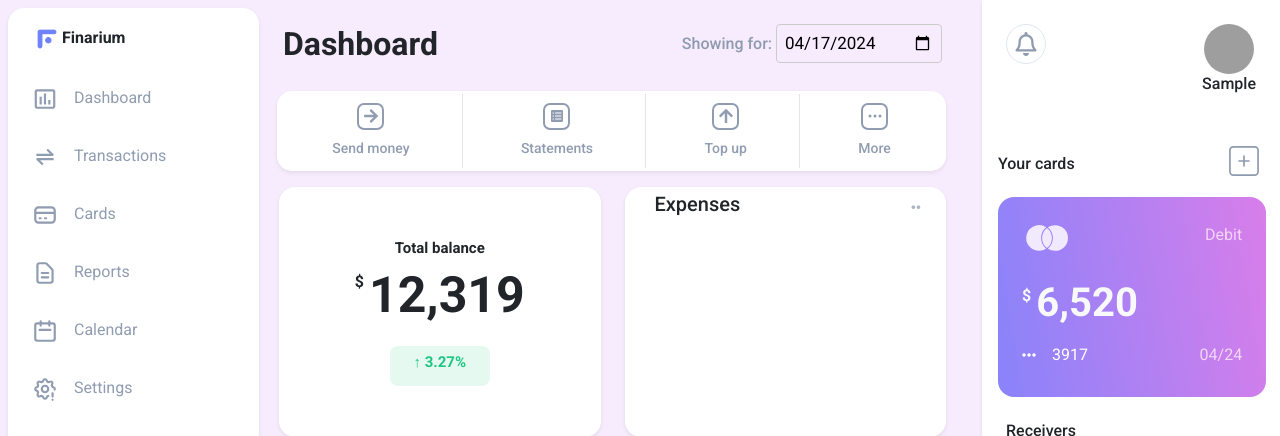
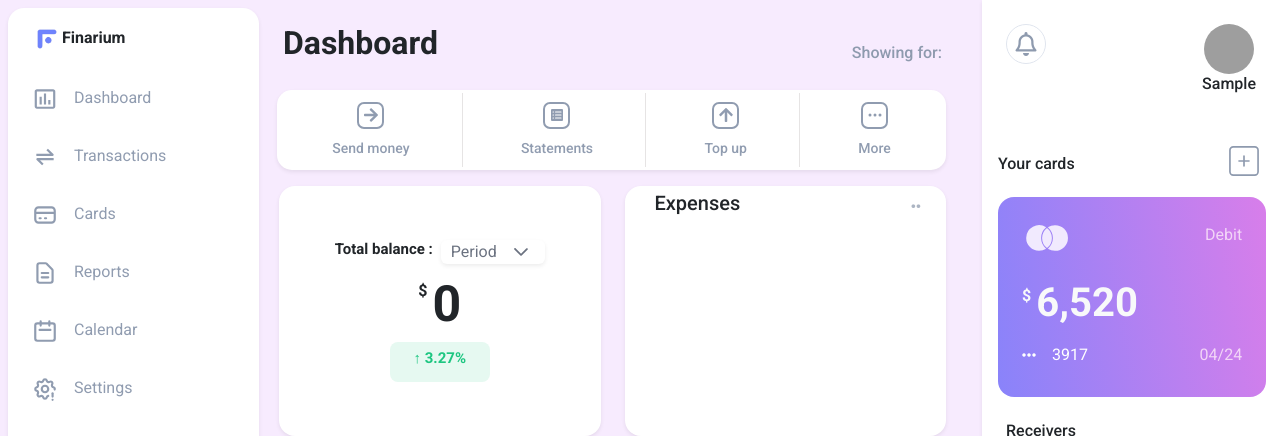
Before and after one commit to Manar960/My-wallet, a React (Vite) app: page /login in a window 1280 px wide. Both pictures are taken after typing "Sample" into the empty fields and a click on the button "SIGN IN". Shown: the top 436 px of the page. Built offline with nearby package versions, Linux system fonts and the light colour scheme; grey boxes are pictures that could not be loaded.

Commit message:
period filter

```diff
--- a/src/assets/styles/App/App.css
+++ b/src/assets/styles/App/App.css
@@ -90,7 +90,6 @@ body {
   background-color: #e6f9f1;
   width: 100px;
   height: 40px;
-  margin-top: 13px;
 }
 .number h6 {
   font-weight: bold;
--- a/src/assets/styles/App/App.scss
+++ b/src/assets/styles/App/App.scss
@@ -105,7 +105,6 @@ body {
   background-color: $color-background;
   width: 100px;
   height: 40px;
-  margin-top: 13px;
   & h6 {
     font-weight: bold;
     font-size: 15px;
--- a/src/context/dashboardStore.tsx
+++ b/src/context/dashboardStore.tsx
@@ -1,13 +1,17 @@
-import { create } from 'zustand';
+import {create} from 'zustand';
 
-interface DateState {
+interface DashboardStore {
   selectedDate: string | null;
   setSelectedDate: (date: string | null) => void;
+  period: string | null;
+  setPeriod: (period: string | null) => void;
 }
 
-const dashboardStore  = create<DateState>((set) => ({
+const useDashboardStore = create<DashboardStore>((set) => ({
   selectedDate: null,
-  setSelectedDate: (date) => set({ selectedDate: date })
+  setSelectedDate: (date) => set({ selectedDate: date }),
+  period: null,
+  setPeriod: (period) => set({ period })
 }));
 
-export default dashboardStore ;
+export default useDashboardStore;
--- a/src/dashboard/components/MainContant/components/Header.tsx
+++ b/src/dashboard/components/MainContant/components/Header.tsx
@@ -1,8 +1,8 @@
 import React, { useState, useEffect } from 'react';
-import useDateStore from '../../../../context/dashboardStore';
+import useDashboardStore from '../../../../context/dashboardStore';
 
 const Header = () => {
-  const setDate = useDateStore((state) => state.setSelectedDate);
+  const setDate = useDashboardStore((state) => state.setSelectedDate);
   const [selectedDate, setSelectedDate] = useState<string>(new Date().toISOString().slice(0, 10));
 
   useEffect(() => {
@@ -21,7 +21,7 @@ const Header = () => {
         <h2 className="fw-bold">Dashboard</h2>
         <h6 className="pe-4 fs-6">
           <span className="Showing">Showing for: </span>{' '}
-          <input
+          {/* <input
             type="date"
             id="date"
             name="dateFilter"
@@ -34,7 +34,7 @@ const Header = () => {
               fontSize: '17px',
               backgroundColor: '#f7ebfe'
             }}
-          />
+          /> */}
         </h6>
       </div>
     </header>
--- a/src/dashboard/components/MainContant/components/MainComponants/FirstArticle.tsx
+++ b/src/dashboard/components/MainContant/components/MainComponants/FirstArticle.tsx
@@ -1,11 +1,47 @@
+import { Dropdown } from 'primereact/dropdown';
+import { useEffect, useState } from 'react';
+import useDashboardStore from '../../../../../context/dashboardStore';
+import TransactionService from '../../../../transactions-api';
 
 const FirstArticle = () => {
+  const periods = ['Today', 'Month', 'Year'];
+  const [selectedPeriod, setSelectedPeriod] = useState<string>('');
+  const setPeriod = useDashboardStore((state) => state.setPeriod);
+  const [totalBalance, setTotalBalance] = useState<number>(0);
+
+  useEffect(() => {
+    setPeriod(selectedPeriod);
+  }, [selectedPeriod, setPeriod]);
+
+  useEffect(() => {
+    const balance = TransactionService.getTotalBalance(selectedPeriod);
+    setTotalBalance(balance);
+  }, [selectedPeriod]);
+
+  const handlePeriodChange = (event: { value: string }) => {
+    setSelectedPeriod(event.value);
+  };
+
   return (
     <article className="first bg-white rounded-4 mt-3 d-flex align-items-center justify-content-center flex-column shadow-sm">
-      <h5 className="fw-bold">Total balance</h5>
-      <div className="total d-flex">
+      <div className="d-flex align-items-start ">
+        <h5 className="fw-bold pe-2">Total balance :</h5>
+        <Dropdown
+          placeholder="Period"
+          value={selectedPeriod}
+          options={periods.map((period) => ({ label: period, value: period }))}
+          onChange={handlePeriodChange}
+          className=" shadow-sm"
+          style={{
+            alignItems: 'center',
+            paddingLeft: '10px',
+            border: 'none'
+          }}
+        />
+      </div>
+      <div className="total d-flex mt-2">
         <h6 className="fw-bold">$</h6>
-        <h1 className="fw-bold">12,319</h1>
+        <h1 className="fw-bold">{totalBalance}</h1>
       </div>
       <div className="number d-flex justify-content-center align-items-center rounded-3">
         <h6>
--- a/src/dashboard/components/Sidebar/Sidebar.tsx
+++ b/src/dashboard/components/Sidebar/Sidebar.tsx
@@ -8,8 +8,8 @@ import { HiOutlineCalendar } from 'react-icons/hi';
 import { MdInsertChartOutlined } from 'react-icons/md';
 import { PiChatCircleDots } from 'react-icons/pi';
 import { TbSettingsExclamation } from 'react-icons/tb';
+import { useState } from 'react';
 import { HiMiniBars2 } from 'react-icons/hi2';
-
 
 const Sidebar = () => {
   const items = [
@@ -21,20 +21,11 @@ const Sidebar = () => {
     { icon: <TbSettingsExclamation />, label: 'Settings', to: '#' },
     { icon: <PiChatCircleDots />, label: 'Chat', to: '#' }
   ];
-  const openNav = () => {
-    const element = document.getElementById('sidebar');
-    if (element) {
-      element.style.width = '250px';
-    }
-  };
+
   return (
-    <>
-      <span style={{ fontSize: '30px', cursor: 'pointer' }} onClick={openNav} className="d-lg-none">
-        <HiMiniBars2 />
-      </span>
     <aside
       id="sidebar"
-        className="sidebar bg-white position-relative d-flex align-items-start rounded-4 m-2 flex-column pe-4 shadow-sm d-md-none d-sm-none d-lg-block">
+      className="sidebar bg-white position-relative d-flex align-items-start rounded-4 m-2 flex-column pe-4 shadow-sm ">
       <div className="header ps-4 my-3">
         <img src={logo} alt="" />
         <span className="description-header fw-bold">Finarium</span>
@@ -46,7 +37,6 @@ const Sidebar = () => {
       </main>
       <ButtomImg />
     </aside>
-    </>
   );
 };
 
--- a/src/dashboard/transactions-api.ts
+++ b/src/dashboard/transactions-api.ts
@@ -45,6 +45,42 @@ const TransactionService = {
       transactionsData[index] = updatedTransaction;
       localStorage.setItem(STORAGE_KEY, JSON.stringify(transactionsData));
     }
+  },
+  filterTransactions(period: string): Transaction[] {
+    const transactions = this.getAllTransactions();
+    const currentDate = new Date();
+
+    switch (period) {
+      case 'today':
+        const today = new Date(
+          currentDate.getFullYear(),
+          currentDate.getMonth(),
+          currentDate.getDate()
+        );
+        return transactions.filter((transaction) => {
+          const transactionDate = new Date(transaction.date);
+          return transactionDate >= today;
+        });
+      case 'month':
+        const firstDayOfMonth = new Date(currentDate.getFullYear(), currentDate.getMonth(), 1);
+        return transactions.filter((transaction) => {
+          const transactionDate = new Date(transaction.date);
+          return transactionDate >= firstDayOfMonth;
+        });
+      case 'year':
+        const firstDayOfYear = new Date(currentDate.getFullYear(), 0, 1);
+        return transactions.filter((transaction) => {
+          const transactionDate = new Date(transaction.date);
+          return transactionDate >= firstDayOfYear;
+        });
+      default:
+        return transactions;
+    }
+  },
+
+  getTotalBalance(period: string): number {
+    const filteredTransactions = this.filterTransactions(period);
+    return filteredTransactions.reduce((total, transaction) => total + transaction.amount, 0);
   }
 };
 
```
Also changed, not shown: src/dashboard/DashPages/Transaction/TransactionForm.tsx (line endings or trailing spaces), 1 other file (tests, documents, lock files or other folders). Lines whose indentation alone changed are shown as unchanged.
